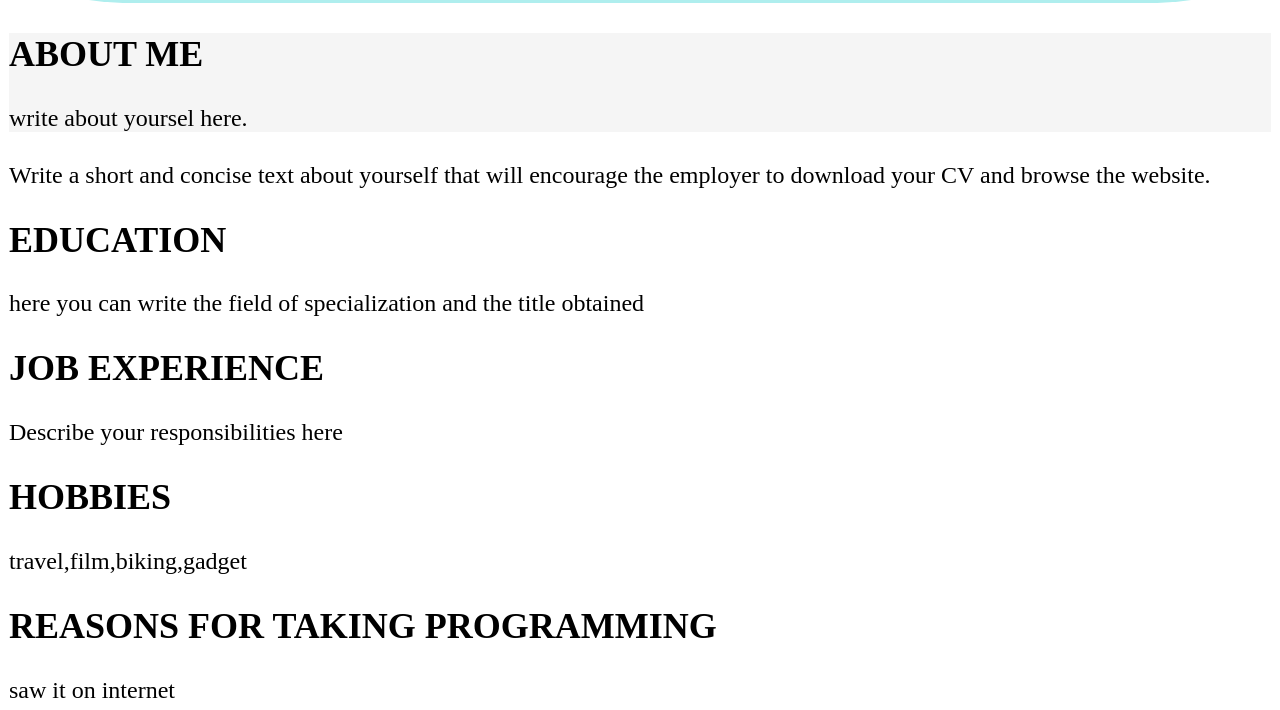
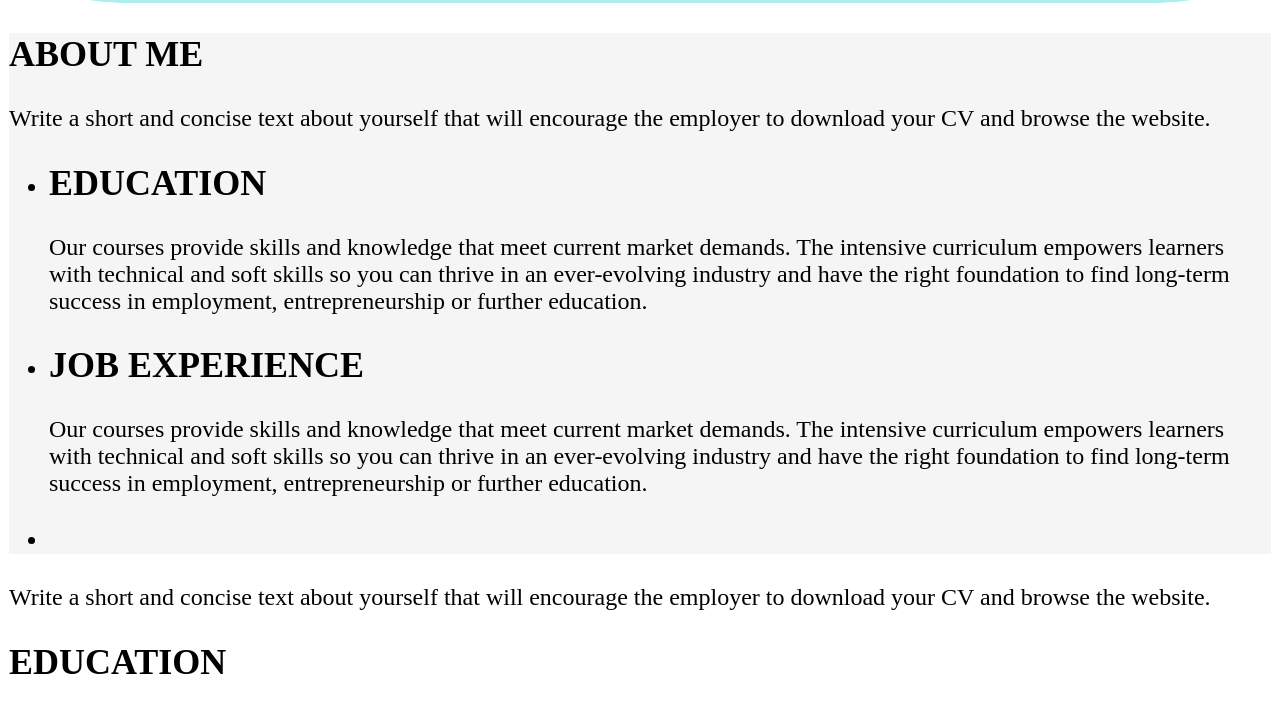
Before and after one commit to stevenjeri/My-portfolio-landing-page, a plain HTML site: page index.html in a window 1280 px wide. Shown: the part 770-1480 px from the top of the page. Drawn offline with Linux system fonts and the light colour scheme.

Commit message:
modified index.html

```diff
--- a/index.html
+++ b/index.html
@@ -48,10 +48,35 @@
     <div class="div2">
 
         <h2>ABOUT ME</h2>
-        <p>
-            write about yoursel here.
-        </p>
-
+                <p>
+                    Write a short and concise text about yourself that will encourage the employer
+                    to download your CV and browse the website.
+                </p>
+        <ul>
+            <li>
+                <h2>EDUCATION</h2>
+                <P>
+                    Our courses provide skills and knowledge that meet current market demands.
+                    The intensive curriculum empowers learners with technical and
+                    soft skills so you can thrive in an ever-evolving industry and
+                    have the right foundation to find long-term success in employment,
+                    entrepreneurship or further education.
+                </P>
+            </li>
+            <li>
+                <h2>JOB EXPERIENCE</h2>
+                <p>
+                    Our courses provide skills and knowledge that meet current market demands.
+                    The intensive curriculum empowers learners with technical and
+                    soft skills so you can thrive in an ever-evolving industry and
+                    have the right foundation to find long-term success in employment,
+                    entrepreneurship or further education.
+                </p>
+            </li>
+            <li>
+                <h2></h2>
+            </li>
+        </ul>
     </div>
 
     <h2></h2>
```
